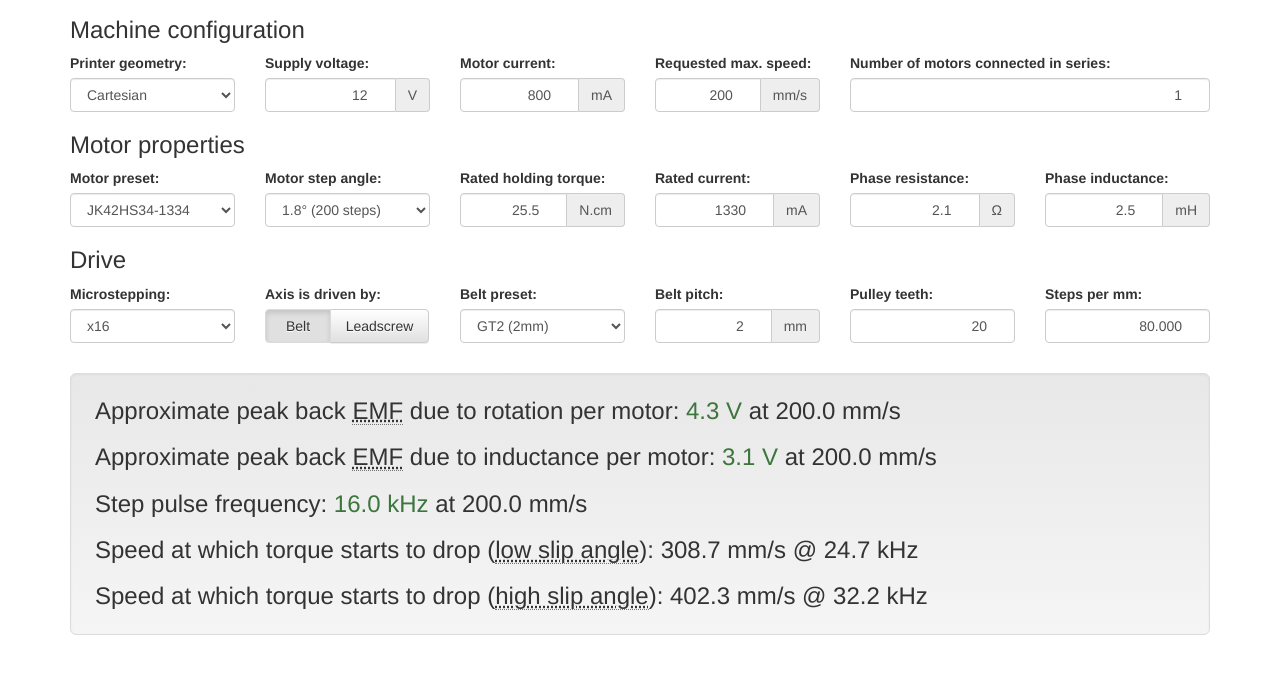
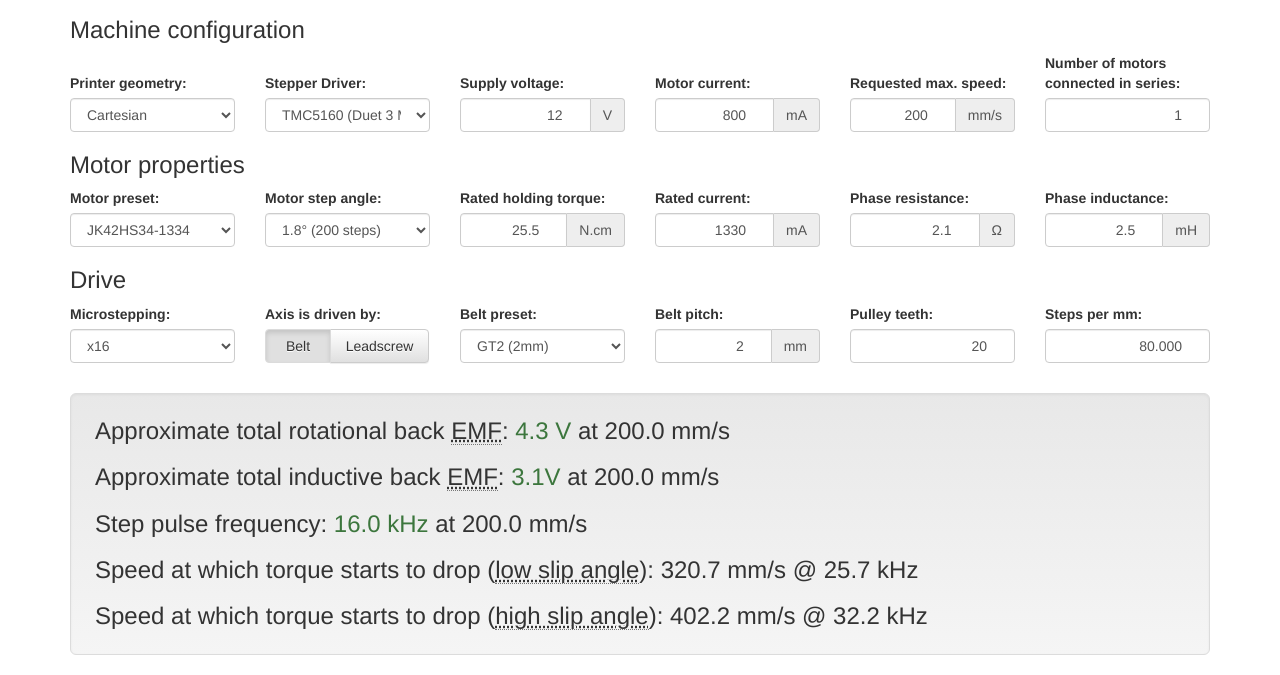
Before and after one commit to Duet3D/RepRapFirmware.org, a plain HTML site: page emf.html in a window 1280 px wide. Shown: the part 174-849 px from the top of the page. Drawn offline with Linux system fonts and the light colour scheme.

Commit message:
Fixes to EMF calculation

```diff
--- a/emf.html
+++ b/emf.html
@@ -104,13 +104,22 @@
 
 			<form autocomplete="off" action="javascript:void(0);">
 				<h3>Machine configuration</h3>
-				<div class="row">
+				<div class="row" style="display: flex; align-items: end;">
 					<div class="col-md-2">
 						<label for="geometry">Printer geometry:</label>
 						<select id="geometry" class="form-control">
 							<option value="1" selected>Cartesian</option>
 							<option value="1.414">CoreXY</option>
 							<option value="1.7">Delta</option>
+						</select>
+					</div>
+					<div class="col-md-2">
+						<label for="driver_resistance">Stepper Driver:</label>
+						<select id="driver_resistance" class="form-control">
+							<option value="0.14" selected>TMC5160 (Duet 3 MB6HC/EXP3HC/1HCL)</option>
+							<option value="0.14">TMC2160 (Duet 3 Motor 23CL)</option>
+							<option value="0.5">TMC2209 (Duet 3 Mini 5+/1LC)</option>
+							<option value="0.3">TMC2660 (Duet 2 WiFi/Ethernet)</option>
 						</select>
 					</div>
 					<div class="col-md-2">
@@ -134,7 +143,7 @@
 							<span class="input-group-addon">mm/s</span>
 						</div>
 					</div>
-					<div class="col-md-4">
+					<div class="col-md-2">
 						<label for="num_motors">Number of motors connected in series:</label>
 						<input type="number" id="num_motors" class="form-control" min="1" value="1" required="required">
 					</div>
@@ -291,8 +300,8 @@
 				</div>
 
 				<div class="well well-lg">
-					<h3>Approximate peak back <abbr title="Electromotive force. Your supply voltage must exceed this value but never exceed 25V">EMF</abbr> due to rotation per motor: <span id="generated_emf">n/a</span></h3>
-					<h3>Approximate peak back <abbr title="Electromotive force. Your supply voltage must exceed this value but never exceed 25V">EMF</abbr> due to inductance per motor: <span id="generated_emf_inductance">n/a</span></h3>
+					<h3>Approximate total rotational back <abbr title="Electromotive force. Your supply voltage must exceed this value but never exceed 25V">EMF</abbr>: <span id="generated_emf">n/a</span></h3>
+					<h3>Approximate total inductive back <abbr title="Electromotive force. Your supply voltage must exceed this value but never exceed 25V">EMF</abbr>: <span id="generated_emf_inductance">n/a</span></h3>
 					<h3>Step pulse frequency: <span id="step_frequency">n/a</span></h3>
 					<h3>Speed at which torque starts to drop (<abbr title="These are for the worst case moves (diagonal move for CoreXY, radial move opposite a tower for a delta)">low slip angle</abbr>): <span id="max_speed_low">n/a</span></h3>
 					<h3>Speed at which torque starts to drop (<abbr title="These are for the worst case moves (diagonal move for CoreXY, radial move opposite a tower for a delta)">high slip angle</abbr>): <span id="max_speed_high">n/a</span></h3>
--- a/js/main.js
+++ b/js/main.js
@@ -183,6 +183,7 @@ $("#div_emf input, #div_emf select").change(function() {
 function calcEmf() {
 	// Get inputs
 	var geometryFactor = parseFloat($("#geometry").val());
+	var driverResistance = parseFloat($("#driver_resistance").val());
 	var supplyVoltage = parseFloat($("#supply_voltage").val());
 	var requestedMaxSpeed = parseFloat($("#requested_max_speed").val());
 	var numMotors = parseInt($("#num_motors").val());
@@ -194,15 +195,14 @@ function calcEmf() {
 	var ratedCurrent = parseFloat($("#rated_current").val()) / 1000.0;
 	var resistance = parseFloat($("#resistance").val());
 	var inductance = parseFloat($("#inductance").val()) / 1000.0;
-	var driverVoltageDrop = 1;		// typical value is 1V
 
 	var microstepping = parseInt($("#microstepping").val());
 	var stepsPerMm = parseFloat($("#steps_per_mm").val());
 
-	// Calculate voltage drop
+	// Calculate total voltage drop
 	var voltageDrop = NaN;
 	if (!isNaN(resistance) && !isNaN(motorCurrent)) {
-		voltageDrop = resistance * motorCurrent + driverVoltageDrop;
+		voltageDrop = ((resistance * numMotors) + driverResistance) * motorCurrent;
 	}
 
 	// Calculate max speeds
@@ -211,39 +211,40 @@ function calcEmf() {
 	var inductiveBackEmfPerRevSec = "n/a";
 	var rotationBackEmf = NaN, inductiveBackEmf = NaN;
 	if (!isNaN(motorCurrent) && !isNaN(inductance) && !isNaN(stepAngle) && !isNaN(supplyVoltage) && !isNaN(ratedTorque) && !isNaN(ratedCurrent) && !isNaN(voltageDrop) && !isNaN(stepsPerMm)) {
-		var inductiveBackEmfPerRevSec = Math.PI * motorCurrent * inductance * 180.0 / stepAngle;
-		var motionBackEmfPerRevSec = Math.sqrt(2) * Math.PI * ratedTorque / ratedCurrent;
-		var revsTorqueDropLowSlip = Math.sqrt(supplyVoltage * supplyVoltage - Math.pow(driverVoltageDrop + voltageDrop, 2)) / ((inductiveBackEmfPerRevSec + motionBackEmfPerRevSec) * numMotors);
-		var revsTorqueDropHighSlip = (Math.sqrt(motionBackEmfPerRevSec * motionBackEmfPerRevSec + (motionBackEmfPerRevSec * motionBackEmfPerRevSec + inductiveBackEmfPerRevSec * inductiveBackEmfPerRevSec) * (supplyVoltage * supplyVoltage - Math.pow(voltageDrop + driverVoltageDrop, 2))) - motionBackEmfPerRevSec) / ((motionBackEmfPerRevSec * motionBackEmfPerRevSec + inductiveBackEmfPerRevSec * inductiveBackEmfPerRevSec) * numMotors);
+		var inductiveBackEmfPerRevSec = Math.PI * motorCurrent * inductance * numMotors * 180.0 / stepAngle;
+		var motionBackEmfPerRevSec = Math.sqrt(2) * Math.PI * ratedTorque * numMotors / ratedCurrent;
+		var revsTorqueDropLowSlip = Math.sqrt(supplyVoltage * supplyVoltage - voltageDrop * voltageDrop) / (inductiveBackEmfPerRevSec + motionBackEmfPerRevSec);
+		var sumOfEmfSquares = motionBackEmfPerRevSec * motionBackEmfPerRevSec + inductiveBackEmfPerRevSec * inductiveBackEmfPerRevSec;
+		var revsTorqueDropHighSlip = (Math.sqrt(Math.pow(motionBackEmfPerRevSec * voltageDrop, 2) + sumOfEmfSquares * supplyVoltage * supplyVoltage) - (motionBackEmfPerRevSec * voltageDrop)) / sumOfEmfSquares;
 		var microstepsPerSecTorqueDropLowSlip = revsTorqueDropLowSlip * stepsPerRevolution * microstepping;
 		var microstepsPerSecTorqueDropHighSlip = revsTorqueDropHighSlip * stepsPerRevolution * microstepping;
 		var revsPerSec = requestedMaxSpeed * geometryFactor * (stepsPerMm / microstepping) * (stepAngle / 360);
 
-		/*console.log("inductiveBackEmfPerRevSec: " + inductiveBackEmfPerRevSec);
+		console.log("inductiveBackEmfPerRevSec: " + inductiveBackEmfPerRevSec);
 		console.log("motionBackEmfPerRevSec: " + motionBackEmfPerRevSec + " ratedTorque: " + ratedTorque + " ratedCurrent: " + ratedCurrent);
 		console.log("revsTorqueDropLowSlip: " + revsTorqueDropLowSlip);
 		console.log("revsTorqueDropHighSlip: " + revsTorqueDropHighSlip);
 		console.log("microstepsPerSecTorqueDropLowSlip: " + microstepsPerSecTorqueDropLowSlip);
 		console.log("microstepsPerSecTorqueDropHighSlip: " + microstepsPerSecTorqueDropHighSlip);
-		console.log("revsPerSec: " + revsPerSec);*/
+		console.log("revsPerSec: " + revsPerSec);
 
 		maxSpeedLowSlip = microstepsPerSecTorqueDropLowSlip / (stepsPerMm * geometryFactor);
 		maxFreqLowSlip = maxSpeedLowSlip * stepsPerMm * geometryFactor / 1000.0;
 		maxSpeedHighSlip = microstepsPerSecTorqueDropHighSlip / (stepsPerMm * geometryFactor);
 		maxFreqHighSlip = maxSpeedHighSlip * stepsPerMm * geometryFactor / 1000.0;
 
-		rotationBackEmf = revsPerSec * motionBackEmfPerRevSec;
+		rotationBackEmf = revsPerSec * motionBackEmfPerRevSec * numMotors;
 		if (rotationBackEmf < supplyVoltage) {
 			rotationBackEmf = '<span class="text-success">' + rotationBackEmf.toFixed(1) + ' V</span> at ' + requestedMaxSpeed.toFixed(1) + ' mm/s';
 		} else {
 			rotationBackEmf = '<span class="text-danger">' + rotationBackEmf.toFixed(1) + ' V</span> at ' + requestedMaxSpeed.toFixed(1) + ' mm/s';
 		}
 
-		inductiveBackEmf = revsPerSec * inductiveBackEmfPerRevSec;
+		inductiveBackEmf = revsPerSec * inductiveBackEmfPerRevSec * numMotors;
 		if (inductiveBackEmf < supplyVoltage) {
-			inductiveBackEmf = '<span class="text-success">' + inductiveBackEmf.toFixed(1) + ' V</span> at ' + requestedMaxSpeed.toFixed(1) + ' mm/s';
+			inductiveBackEmf = '<span class="text-success">' + inductiveBackEmf.toFixed(1) + 'V</span> at ' + requestedMaxSpeed.toFixed(1) + ' mm/s';
 		} else {
-			inductiveBackEmf = '<span class="text-danger">' + inductiveBackEmf.toFixed(1) + ' V</span> at ' + requestedMaxSpeed.toFixed(1) + ' mm/s';
+			inductiveBackEmf = '<span class="text-danger">' + inductiveBackEmf.toFixed(1) + 'V</span> at ' + requestedMaxSpeed.toFixed(1) + ' mm/s';
 		}
 	}
 
```
Also changed, not shown: index.html (+13 -4 lines).
